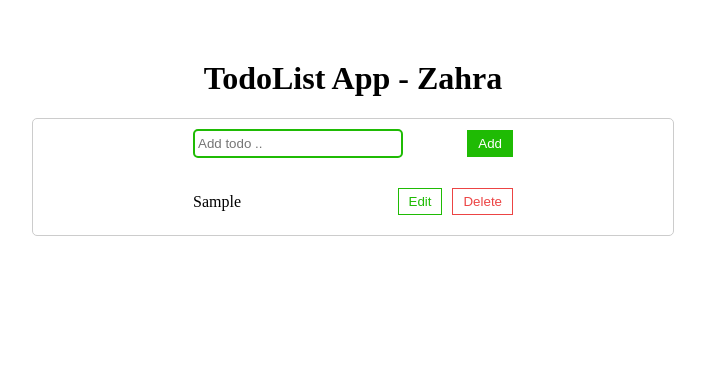
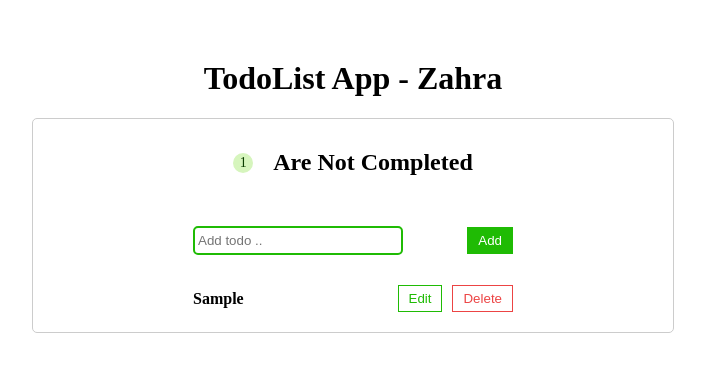
Before and after one commit to zarbabi/TodoList, a React (Create React App) app: page / in a window 1280 px wide. Both pictures are taken after typing "Sample" into the empty fields and a click on the button "Add". Shown: the top 372 px of the page, without its empty margins (305-1010 px from the left). Built offline with nearby package versions, Linux system fonts and the light colour scheme.

Commit message:
Adding-Navbar-component-for-todoList-app

```diff
--- a/src/App.css
+++ b/src/App.css
@@ -27,8 +27,12 @@
   justify-content: space-between;
   align-items: center;
   width: 20rem;
+  margin: 10px;
+}
 
-  margin: 10px;
+.todoText {
+  cursor: pointer;
+  font-weight: bold;
 }
 
 .completed {
@@ -78,7 +82,27 @@
   background-color: rgb(31, 187, 4);
 }
 
+.updateTodo {
+  background-color: rgb(33, 218, 0);
+  color: #fff;
+}
 
-updateTodo{
-  background-color:rgb(33, 218, 0);
+header {
+  display: flex;
+  margin-bottom: 30px;
+  align-items: center;
 }
+
+header span {
+  margin-right: 20px;
+  display: inline-block;
+  width: 20px;
+  font-size: 14px;
+  height: 20px;
+  background-color: #d6f5bd;
+  color: rgb(11, 61, 1);
+  border-radius: 50%;
+  display: flex;
+  justify-content: center;
+  align-items: center;
+}
--- /dev/null
+++ b/src/component/NavBar.js
@@ -0,0 +1,16 @@
+const NavBar = ({ unCompleteTodo }) => {
+  return (
+    <header>
+      {" "}
+      {unCompleteTodo ? (
+        <>
+          <span>{unCompleteTodo}</span> <h2>Are Not Completed</h2>
+        </>
+      ) : (
+        <h2> set yours today todos !</h2>
+      )}
+    </header>
+  );
+};
+
+export default NavBar;
--- a/src/component/Todo.js
+++ b/src/component/Todo.js
@@ -1,7 +1,10 @@
 const Todo = ({ todo, onComplete, onDelete, onEdit }) => {
   return (
     <div className="todo">
-      <div onClick={onComplete} className={todo.isCompleted ? "completed" : ""}>
+      <div
+        onClick={onComplete}
+        className={`todoText ${todo.isCompleted ? "completed" : ""}`}
+      >
         {todo.text}
       </div>
       <div>
--- a/src/component/TodoApp.js
+++ b/src/component/TodoApp.js
@@ -1,4 +1,5 @@
 import { useState } from "react";
+import NavBar from "./NavBar";
 import TodoForm from "./TodoForm";
 import TodoList from "./TodoList";
 
@@ -45,6 +46,9 @@
 
   return (
     <div className="container">
+      <NavBar
+        unCompleteTodo={todos.filter((todo) => !todo.isCompleted).length}
+      />
       <TodoForm submitTodo={addTodo} />
       <TodoList
         todos={todos}
```
